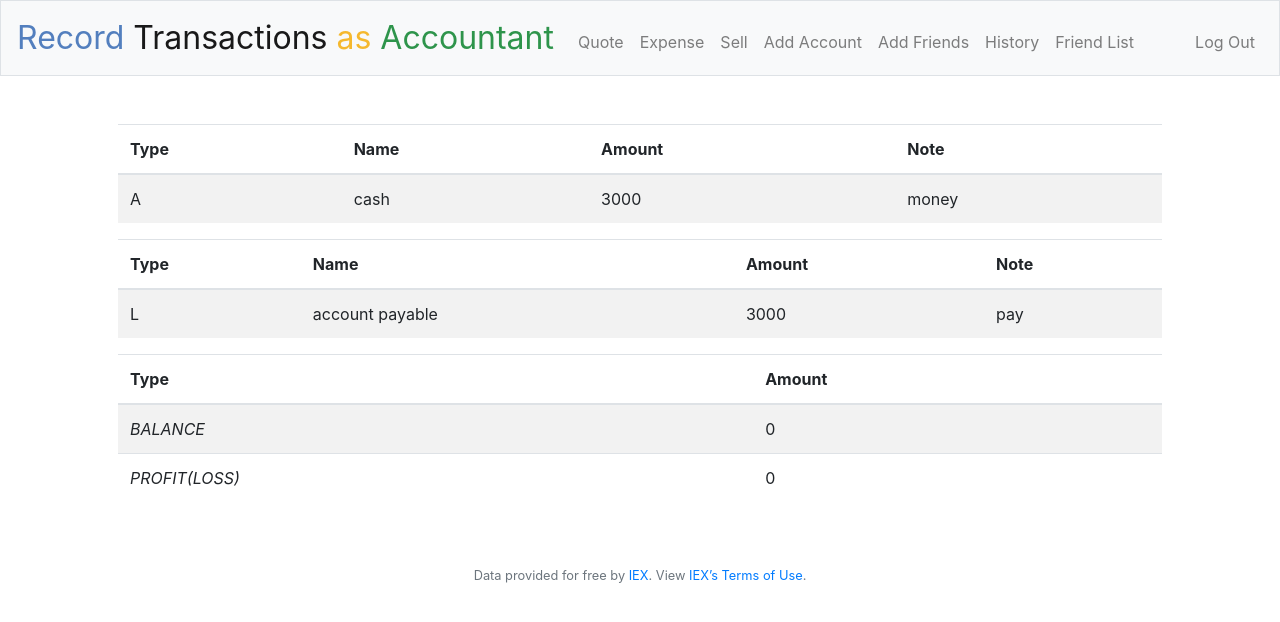
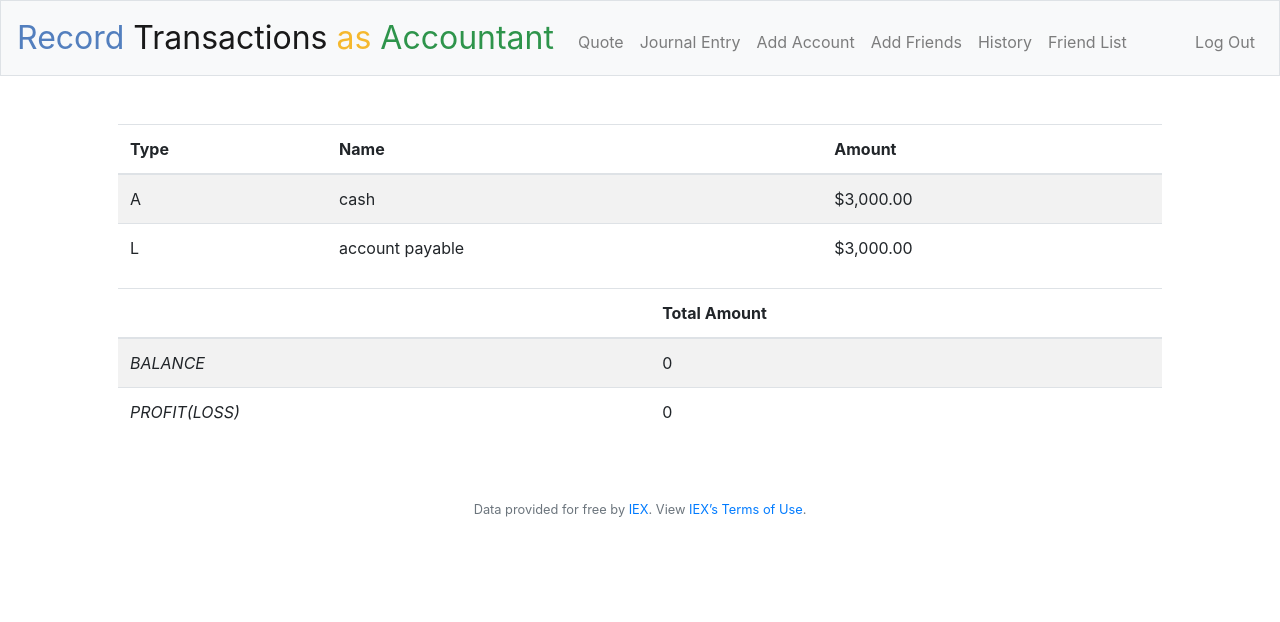
Before and after one commit to HUIXIN-TW/QuickRecord, a Flask app: page / in a window 1280 px wide. Shown: the top 622 px of the page. Run offline with Flask 2, Linux system fonts and the light colour scheme; a user stored in the database is signed in; some libraries are stand-ins or nearby versions.

Commit message:
delete sell, fix account and transactions

```diff
--- a/Remy/application.py
+++ b/Remy/application.py
@@ -154,7 +154,7 @@ def index():
             A_balances.append({
             "type": row["type"],
             "name": row["name"],
-            "amount": row["amount"],
+            "amount": usd(row["amount"]),
             "note" : row["note"]
             #若需要匯率轉參考以下
             #"rate": usd(row["rate"]),
@@ -165,7 +165,7 @@ def index():
             L_balances.append({
             "type": row["type"],
             "name": row["name"],
-            "amount": row["amount"],
+            "amount": usd(row["amount"]),
             "note" : row["note"]
             #若需要匯率轉參考以下
             #"rate": usd(row["rate"]),
@@ -176,7 +176,7 @@ def index():
             R_balances.append({
             "type": row["type"],
             "name": row["name"],
-            "amount": row["amount"],
+            "amount": usd(row["amount"]),
             "note" : row["note"]
             #若需要匯率轉參考以下
             #"rate": usd(row["rate"]),
@@ -187,7 +187,7 @@ def index():
             E_balances.append({
             "type": row["type"],
             "name": row["name"],
-            "amount": row["amount"],
+            "amount": usd(row["amount"]),
             "note" : row["note"]
             #若需要匯率轉參考以下
             #"rate": usd(row["rate"]),
@@ -256,6 +256,7 @@ def expense():
         debit = request.form.get("debit")
         credit = request.form.get("credit")
         amount = int(request.form.get("amount"))
+        note = request.form.get("note")
 
 
         ################
@@ -322,89 +323,23 @@ def expense():
         ################
         # 加入歷史交易分錄
         ################
+
         db.execute("""
             INSERT INTO transactions
-                (user_id, debit, credit, amount)
-            VALUES (:user_id, :debit, :credit, :amount)
+                (user_id, debit, credit, amount, note)
+            VALUES (:user_id, :debit, :credit, :amount, :note)
             """,
                 user_id = session["user_id"],
                 debit = debit,
                 credit = credit,
-                amount = amount
+                amount = amount,
+                note = note
             )
         flash("You are a Good Accountant!")
-        return render_template("history.html")
+        return redirect("/history")
 
     else:
         return render_template("expense.html")
-
-#################
-# 收入，待修正問題
-#################
-# 歷史交易保存
-@app.route("/sell", methods=["GET", "POST"])
-@login_required
-def sell():
-    """Sell shares of stock"""
-    if request.method == "POST":
-        print(request.form.get("symbol"))
-        find_missing_errors = is_provided("symbol") or is_provided("shares")
-        if find_missing_errors:
-            return find_missing_errors
-        elif not request.form.get("shares").isdigit():
-            return apology("invalid number of shares")
-        symbol = request.form.get("symbol").upper()
-        shares = int(request.form.get("shares"))
-        stock = "TEST"
-        #stock = lookup(symbol)
-        if stock is None:
-            return apology("invalid symbol")
-
-        rows = db.execute("""
-            SELECT symbol, SUM(shares) as totalShares
-            FROM transactions
-            WHERE user_id=:user_id
-            GROUP BY symbol
-            HAVING totalShares >0;
-        """, user_id=session["user_id"])
-        for row in rows:
-            if row["symbol"] == symbol:
-                if shares > row["totalShares"]:
-                    return apology("too many shares")
-
-        rows = db.execute("SELECT cash FROM users WHERE id=:id", id=session["user_id"])
-        cash = rows[0]["cash"]
-
-        updated_cash = cash + shares * stock['price']
-        if updated_cash < 0:
-            return apology("cannot afford")
-        db.execute("UPDATE users SET cash =:updated_cash WHERE id=:id",
-                updated_cash=updated_cash,
-                id=session["user_id"])
-        db.execute("""
-            INSERT INTO transactions
-                (user_id, symbol, shares, price)
-            VALUES (:user_id, :symbol, :shares, :price)
-            """,
-                user_id = session["user_id"],
-                symbol = stock["symbol"],
-                shares = -1 * shares,
-                price = stock["price"]
-            )
-        flash("Sold!")
-        return redirect("/")
-
-    else:
-        rows = db.execute("""
-            SELECT symbol
-            FROM transactions
-            WHERE user_id = :user_id
-            GROUP BY symbol
-            HAVING SUM(shares) > 0;
-        """, user_id=session["user_id"])
-
-        return render_template("sell.html", symbols=[row["symbol"] for row in rows])
-
 
 #########
 # 歷史交易
@@ -414,7 +349,7 @@ def sell():
 def history():
     """Show history of transactions"""
     transactions = db.execute("""
-        SELECT debit, credit, amount, transacted
+        SELECT debit, credit, amount, transacted, note
         FROM transactions
         WHERE user_id =:user_id
     """, user_id=session["user_id"])
@@ -435,17 +370,18 @@ def quote():
         if result_checks != None:
             return result_checks
         name = request.form.get("name")
-        rows_account = db.execute("SELECT type, name, amount FROM account WHERE name = :name and user_id=:user_id",
+        rows_account = db.execute("SELECT type, name, amount, note FROM account WHERE name = :name and user_id=:user_id",
                          user_id=session["user_id"],
                          name=name
                          )
         print(rows_account)
         type = rows_account[0]["type"]
         amount = rows_account[0]['amount']
+        note = rows_account[0]["note"]
         if len(rows_account) != 1:
             flash("Account doesn't exist")
             return render_template("quote.html")
-        return render_template("quoted.html", accountbalance={'type': type, 'name': name, 'amount': amount})
+        return render_template("quoted.html", accountbalance={'type': type, 'name': name, 'amount': amount, 'note': note})
     else:
         return render_template("quote.html")
 
--- a/Remy/templates/add_account.html
+++ b/Remy/templates/add_account.html
@@ -9,7 +9,7 @@
         <div class="form-group">
             <select autofocus class="form-control" name = "type">
                 <!-- 在py中使用list防止修改 -->
-                <option disabled selected value=""> Please select the type of account </option>
+                <option disabled selected value=""> Select the account type </option>
                 <option value="A"> Asset </option>
                 <option value="L"> Liability </option>
                 <option value="R"> Revenue </option>
@@ -24,5 +24,4 @@
         </div>
             <button class="btn btn-primary" type="submit">Add Account</button>
     </form>
-
 {% endblock %}
--- a/Remy/templates/expense.html
+++ b/Remy/templates/expense.html
@@ -15,6 +15,9 @@
          <div class="form-group">
             <input autocomplete="off" placeholder="amount" min="1" class="form-control"  name="amount" type="number">
         </div>
+        <div class="form-group">
+            <input autocomplete="off" placeholder="note" class="form-control"  autofocus name="note" type="text">
+        </div>
         <button class="btn btn-primary" type="submit">Record</button>
     </form>
 {% endblock %}
--- a/Remy/templates/history.html
+++ b/Remy/templates/history.html
@@ -12,6 +12,7 @@
                 <th>Credit</th>
                 <th>Amount</th>
                 <th>Transacted</th>
+                <th>Note</th>
              </tr>
         </thead>
         <tbody>
@@ -21,6 +22,7 @@
                 <td>{{transaction["credit"]}}</td>
                 <td>{{transaction["amount"]}}</td>
                 <td>{{transaction["transacted"]}}</td>
+                <td>{{transaction["note"]}}</td>
             </tr>
             {% endfor %}
         </tbody>
--- a/Remy/templates/index.html
+++ b/Remy/templates/index.html
@@ -5,14 +5,13 @@
 {% endblock %}
 
 {% block main %}
-    <!--資產表-->
+    <!--資產負債表-->
     <table class="table table-striped">
         <thead>
             <tr>
                 <th>Type</th>
                 <th>Name</th>
                 <th>Amount</th>
-                <th>Note</th>
             </tr>
         </thead>
         <tbody>
@@ -21,28 +20,13 @@
                 <td>{{A_balance["type"]}}</td>
                 <td>{{A_balance["name"]}}</td>
                 <td>{{A_balance["amount"]}}</td>
-                <td>{{A_balance["note"]}}</td>
             </tr>
             {% endfor %}
-        </tbody>
-    </table>
-    <!--負債表-->
-    <table class="table table-striped">
-        <thead>
-            <tr>
-                <th>Type</th>
-                <th>Name</th>
-                <th>Amount</th>
-                <th>Note</th>
-            </tr>
-        </thead>
-        <tbody>
             {% for L_balance in L_balances %}
             <tr>
                 <td>{{L_balance["type"]}}</td>
                 <td>{{L_balance["name"]}}</td>
                 <td>{{L_balance["amount"]}}</td>
-                <td>{{L_balance["note"]}}</td>
             </tr>
             {% endfor %}
         </tbody>
@@ -51,8 +35,8 @@
     <table class="table table-striped">
         <thead>
             <tr>
-                <th colspan="4">Type</th>
-                <th>Amount</th>
+                <th colspan="4"></th>
+                <th>Total Amount</th>
             </tr>
         </thead>
         <tbody>
--- a/Remy/templates/layout.html
+++ b/Remy/templates/layout.html
@@ -34,8 +34,7 @@
                 {% if session.user_id %}
                     <ul class="navbar-nav mr-auto mt-2">
                         <li class="nav-item"><a class="nav-link" href="/quote">Quote</a></li>
-                        <li class="nav-item"><a class="nav-link" href="/expense">Expense</a></li>
-                        <li class="nav-item"><a class="nav-link" href="/sell">Sell</a></li>
+                        <li class="nav-item"><a class="nav-link" href="/expense">Journal Entry</a></li>
                         <li class="nav-item"><a class="nav-link" href="/add_account">Add Account</a></li>
                         <li class="nav-item"><a class="nav-link" href="/add_friends">Add Friends</a></li>
                         <li class="nav-item"><a class="nav-link" href="/history">History</a></li>
```
Also changed, not shown: Remy/templates/quoted.html (+18 -3 lines), Remy/templates/sell.html (deleted, +0 -22 lines), Remy/finance.db.
